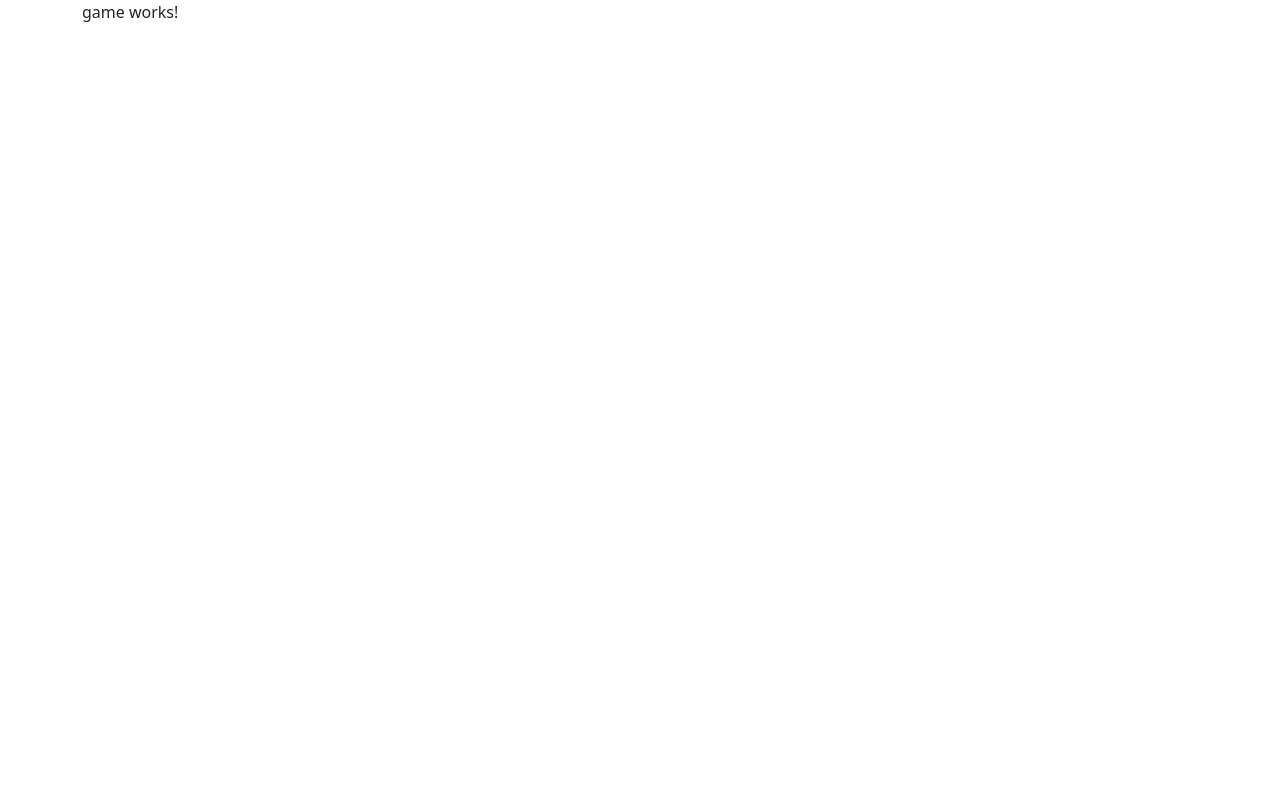
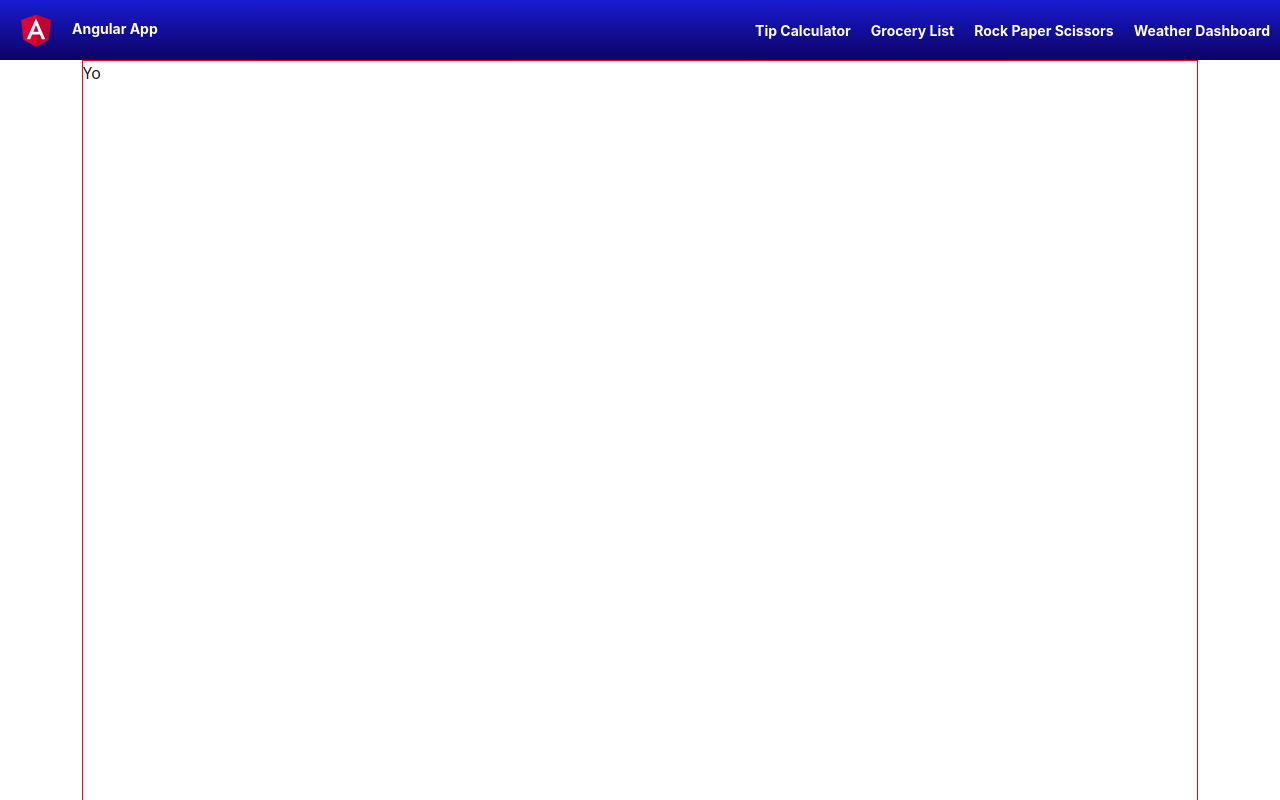
Before and after one commit to rueilmanzambi/appDemo, an Angular app: page /game in a window 1280 px wide. Shown: the top 800 px of the page. Built offline with nearby package versions, Linux system fonts and the light colour scheme.

Commit message:
checking layout on laptop

```diff
--- a/angular.json
+++ b/angular.json
@@ -27,7 +27,8 @@
             "styles": [
               "src/styles.css"
             ],
-            "scripts": []
+            "scripts": [
+            ]
           },
           "configurations": {
             "production": {
--- a/package.json
+++ b/package.json
@@ -21,6 +21,7 @@
     "@fortawesome/fontawesome-free": "^6.4.0",
     "bootstrap": "^5.3.0",
     "font-awesome": "^4.7.0",
+    "foundation-sites": "^6.7.5",
     "rxjs": "~7.8.0",
     "tslib": "^2.3.0",
     "zone.js": "~0.13.0"
--- a/src/app/game/game.component.css
+++ b/src/app/game/game.component.css
@@ -0,0 +1,27 @@
+
+body{
+    width:100%;
+    overflow-x: hidden;
+}
+
+.yypage-background {
+    margin-top : 60px;
+    border : 1px solid red;
+    background-image: url('src/assets/images/cityPic.webp');
+    width: 100vw;
+    margin-left: 0px;
+    box-sizing: border-box;
+    background-repeat: no-repeat;
+    background-size: cover;
+    /* Adjust other background properties as needed */
+  }
+
+  .page-background {
+    box-sizing: border-box;
+    overflow: hidden;
+    margin-top : 60px;
+    border : 1px solid red;
+    max-width: 100vw;
+    height: 1000px;
+    /* Adjust other background properties as needed */
+  }
--- a/src/app/game/game.component.html
+++ b/src/app/game/game.component.html
@@ -1 +1,4 @@
-<p>game works!</p>
+<pm-toolbar></pm-toolbar>
+<div class="page-background">
+    Yo
+</div>
--- a/src/app/game/game.module.ts
+++ b/src/app/game/game.module.ts
@@ -2,6 +2,7 @@
 import { CommonModule } from '@angular/common';
 import { GameComponent } from './game.component';
 import { RouterModule } from '@angular/router';
+import { SharedModule } from '../shared/shared.module';
 
 
 
@@ -14,6 +15,7 @@
       { path: 'game', component: GameComponent },
     ]),
     CommonModule,
+    SharedModule
   ]
 })
 export class GameModule { }
```
Also changed, not shown: 2 other files (tests, documents, lock files or other folders).
